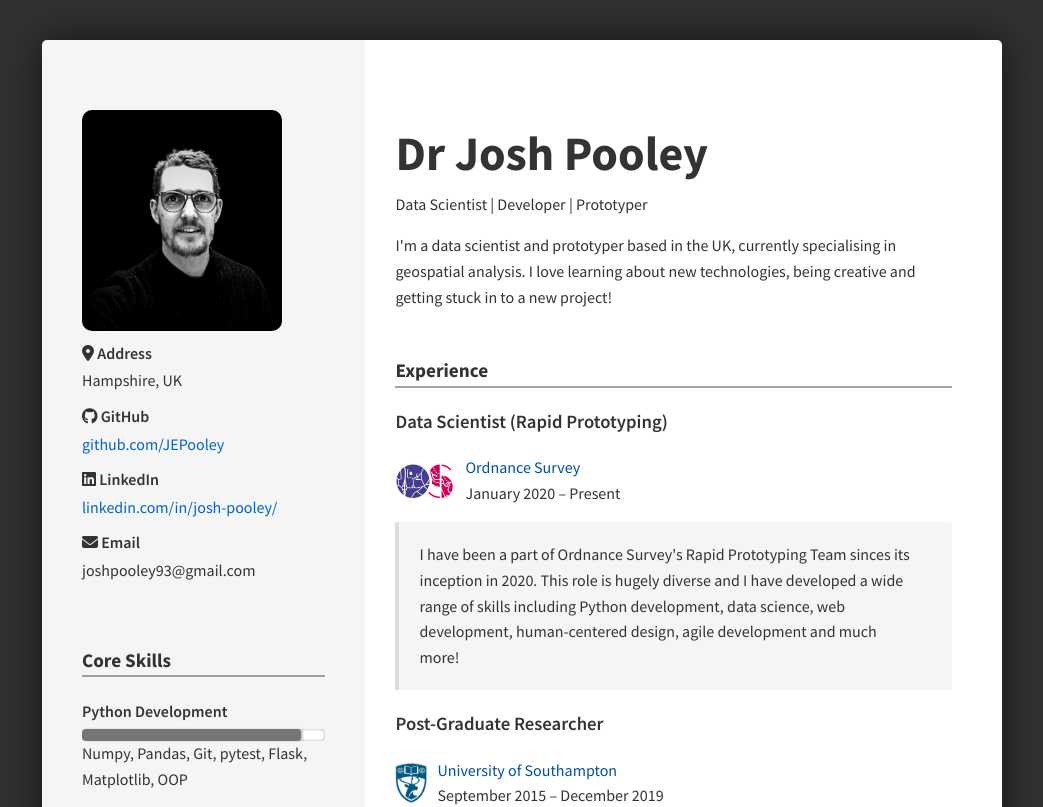
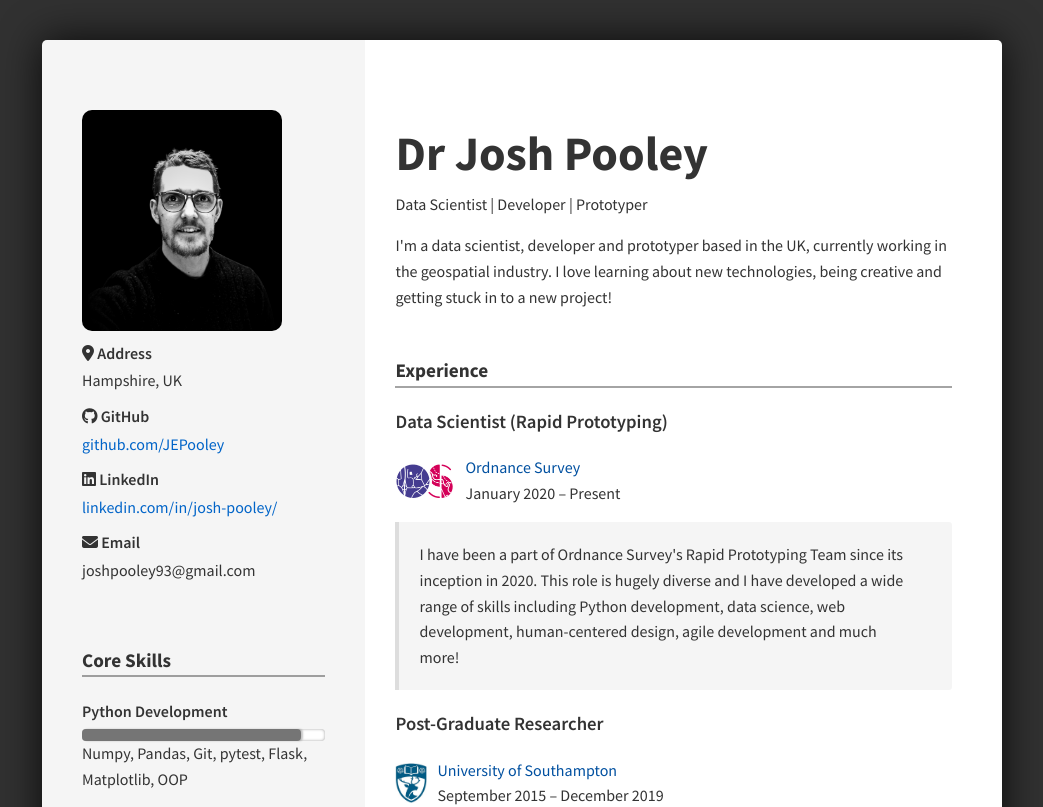
Before and after one commit to JEPooley/CV, a Svelte app: page / in a window 1280 px wide. Shown: the top 807 px of the page, without its empty margins (118-1161 px from the left). Built offline with nearby package versions, Linux system fonts and the light colour scheme.

Commit message:
fix spelling

```diff
--- a/src/App.svelte
+++ b/src/App.svelte
@@ -45,8 +45,8 @@
     <h1>Dr Josh Pooley</h1>
     <p id="subtitle">Data Scientist | Developer | Prototyper</p>
     <p>
-      I'm a data scientist and prototyper based in the UK, currently
-      specialising in geospatial analysis. I love learning about new
+      I'm a data scientist, developer and prototyper based in the UK, currently
+      working in the geospatial industry. I love learning about new
       technologies, being creative and getting stuck in to a new project!
     </p>
 
@@ -59,26 +59,11 @@
         src="./images/os-logo.png"
       />
       <HighlightText>
-        I have been a part of Ordnance Survey's Rapid Prototyping Team sinces
+        I have been a part of Ordnance Survey's Rapid Prototyping Team since
         its inception in 2020. This role is hugely diverse and I have developed
         a wide range of skills including Python development, data science, web
         development, human-centered design, agile development and much more!
       </HighlightText>
-      <!-- <h4>Key Responsibilities</h4>
-          <ul>
-            <li>Python development of prototypes</li>
-            <li>Data science and prototype ML model training</li>
-            <li>
-              Building web apps and interactive demonstrators for prototypes
-            </li>
-            <li>Scrum mastering and technical leadership</li>
-            <li>Geospatial data manipulation and analysis</li>
-            <li>Demonstrating and promoting a culture of innovation</li>
-          </ul>
-          <h4>Acheivements</h4>
-
-          <h4>Written Work</h4>
-          -->
       <ExperienceTag
         title="Post-Graduate Researcher"
         company="University of Southampton"
@@ -91,22 +76,6 @@
         practical lab-based experimentation, computer modelling and writing
         research papers.
       </HighlightText>
-      <!-- <h4>Key Responsibilities</h4>
-          <ul>
-            <li>Designing and testing fibre optic sensor systems</li>
-            <li>Fabricating fibre Bragg gratings</li>
-            <li>
-              Demonstrating experimental physics to undergraduate students
-            </li>
-            <li>Writing research papers</li>
-          </ul>
-          <h4>Acheivements</h4>
-          <ul>
-            <li>Awarded doctorate for work on fibre optic sensing</li>
-            <li>Successfully published three research papers</li>
-          </ul>
-          <h4>Written Work</h4>
-           -->
     </section>
 
     <section>
@@ -261,7 +230,7 @@
     width: 100%;
     max-width: 960px;
     background: white;
-    box-shadow: 0 0 40px rgba(0, 0, 0, 0.6);
+    box-shadow: 0 0 40px rgba(0, 0, 0, 0.8);
     border-radius: 5px;
     display: flex;
     margin: 0 auto;
```
Also changed, not shown: 2 other files (tests, documents, lock files or other folders).
